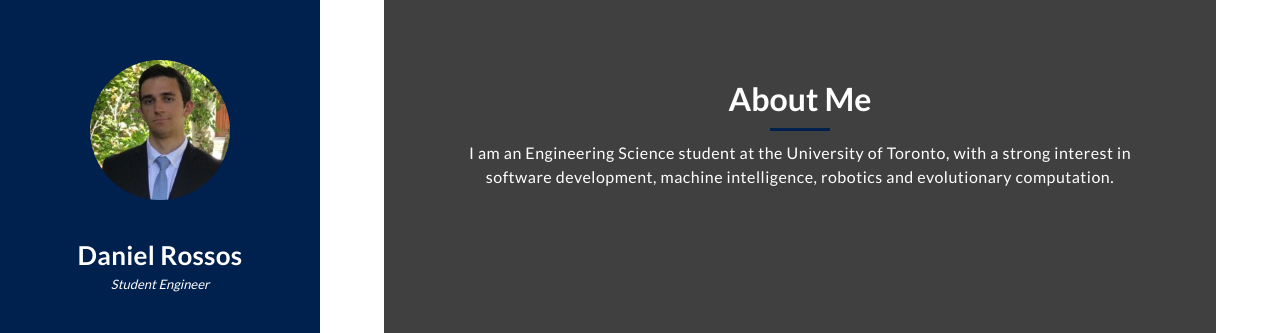
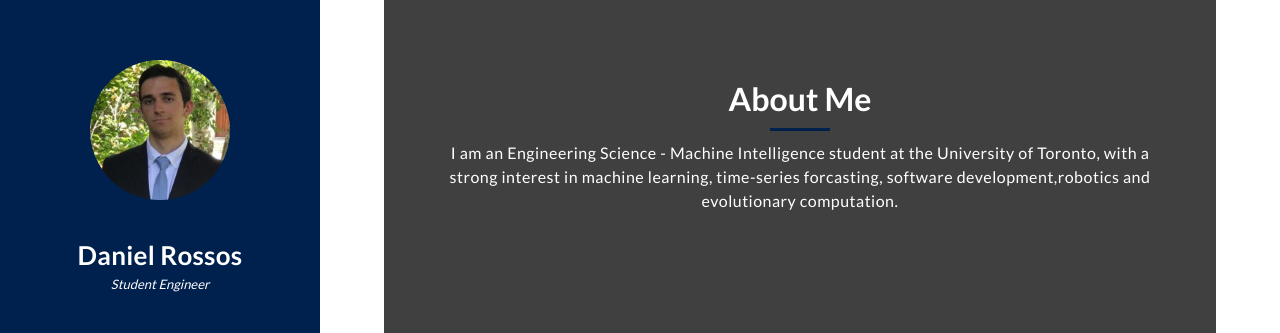
Before and after one commit to drossos/drossos.github.io, a plain HTML site: page index.html in a window 1280 px wide. Shown: the top 333 px of the page. Drawn offline with Linux system fonts and the light colour scheme.

Commit message:
new logo links and improved bio

```diff
--- a/index.html
+++ b/index.html
@@ -75,7 +75,7 @@
             <div class="section-heading">
               <h2>About Me</h2>
               <div class="line-dec"></div>
-              <span>I am an Engineering Science student at the University of Toronto, with a strong interest in software development, machine intelligence, robotics and evolutionary computation.</span>
+              <span>I am an Engineering Science - Machine Intelligence student at the University of Toronto, with a strong interest in machine learning, time-series forcasting, software development,robotics and evolutionary computation.</span>
             </div>
 
           </section>
```
Also changed, not shown: assets/images/github.png, assets/images/linkedin.png.
